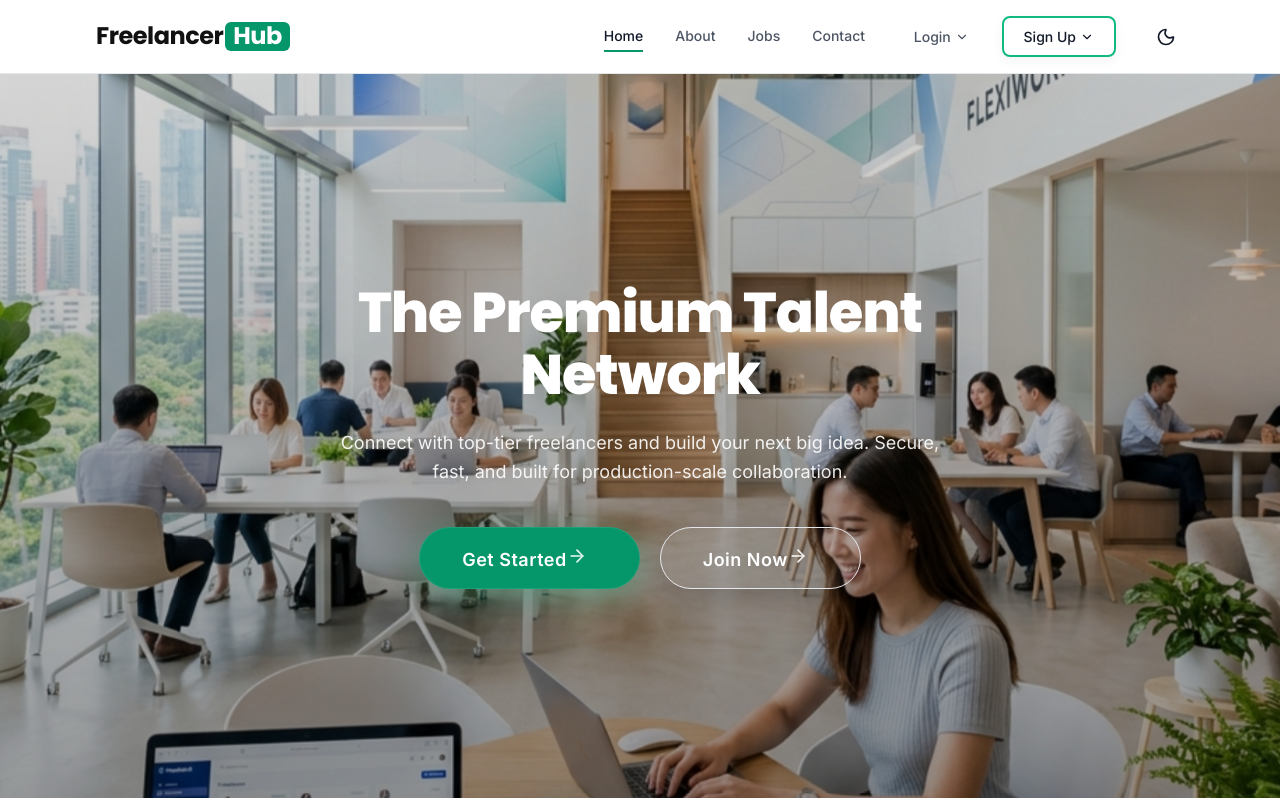
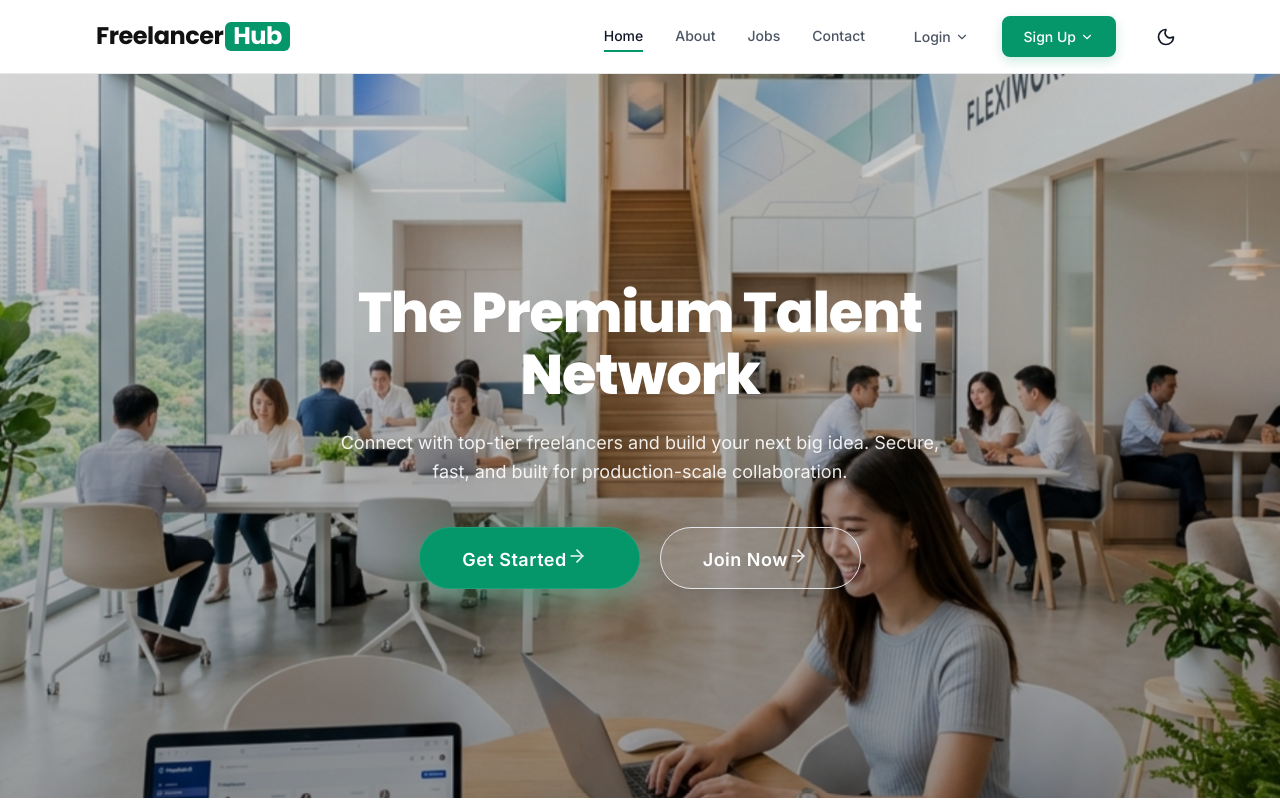
Before and after one commit to sanjaykumardk2006/FSD, a React (Vite) app in the folder client/: page / in a window 1280 px wide. Shown: the top 800 px of the page. Built offline with nearby package versions, Linux system fonts and the light colour scheme; no server answers.

Commit message:
apply the color to signup btn

```diff
--- a/client/src/App.css
+++ b/client/src/App.css
@@ -250,10 +250,10 @@ main> :first-child {
 }
 
 .btn-primary {
-  background-color: var(--bg-primary); /* Responsive background (white in light mode) */
-  color: var(--text-primary); /* Responsive text and icon color */
-  border: 2px solid #10B981;
-  box-shadow: 0 4px 12px rgba(0, 0, 0, 0.05);
+  background-color: var(--primary-action);
+  color: #FFFFFF;
+  border: 2px solid var(--primary-action);
+  box-shadow: 0 4px 12px rgba(5, 150, 105, 0.2);
 }
 
 .btn-accept {
@@ -277,9 +277,9 @@ main> :first-child {
 }
 
 .btn-primary:hover {
-  background-color: var(--primary-action-bg);
+  background-color: var(--accent-hover);
   transform: translateY(-2px);
-  box-shadow: 0 8px 24px rgba(16, 185, 129, 0.15);
+  box-shadow: 0 8px 24px rgba(16, 185, 129, 0.3);
 }
 
 .btn-secondary {
```
